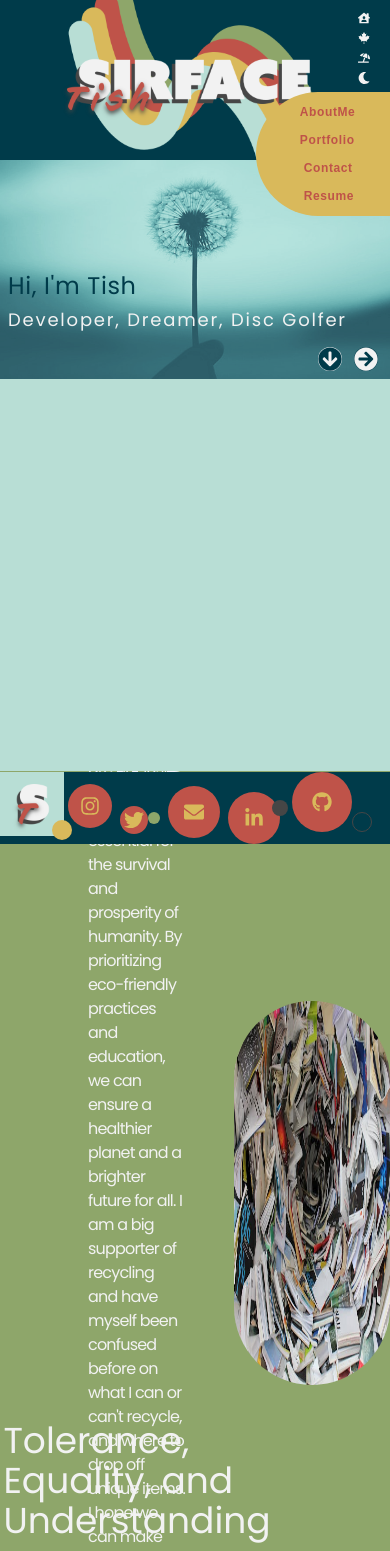
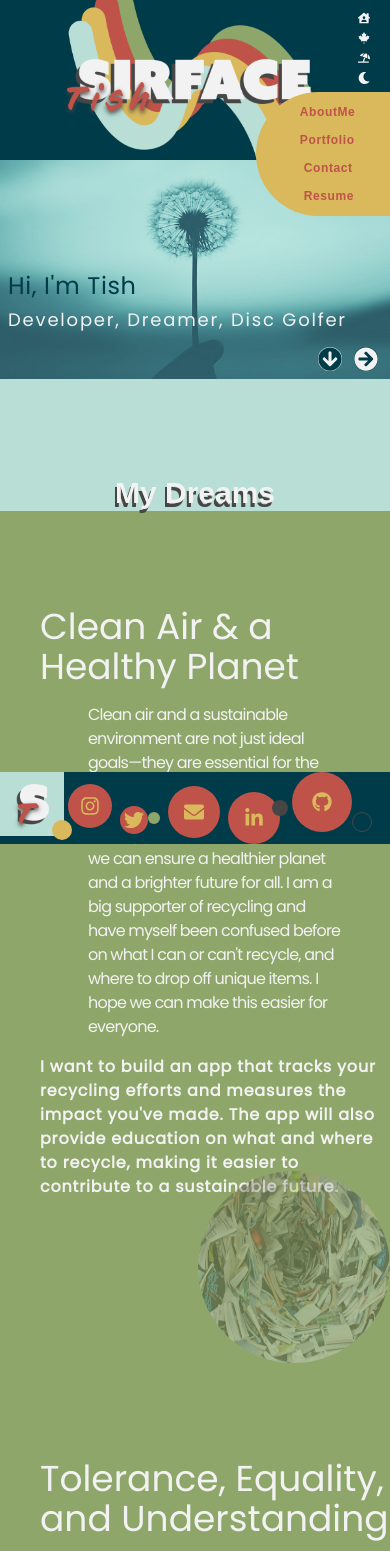
Before and after one commit to ThisTish/Portfolio_of_Tish, a React (Vite) app: page /landing in a window 390 px wide. Shown: the top 1551 px of the page. Built offline with nearby package versions, Linux system fonts and the light colour scheme; a web font is replaced by a local one.

Commit message:
myDreams responsive

```diff
--- a/src/components/Landing/MyDreams.jsx
+++ b/src/components/Landing/MyDreams.jsx
@@ -18,15 +18,15 @@ const MyDreams = () => {
 
 	return (
 		<>
-			<div className="container min-w-full bg-green -pt-40" >
+			<div className="md:container py-24 min-w-full bg-green space-y-24 mb-40 md:py-0 md:-pt-40" >
 				{dreams.map((dream) => {
 					const imagePath = images[dream.image]
 					return (
-						<section className='h-screen flex snap-center scroll-py-10' key={dream.id}>
+						<section className='md:h-screen md:flex md:snap-center md:scroll-py-10' key={dream.id}>
 
 							{/* dream words */}
-							<div className='w-3/5'>
-								<div className='flex flex-col items-center justify-center h-screen ml-10 border-5 border-yellow background-highlight text-highlight space-y-4'>
+							<div className='md:w-3/5'>
+								<div className='flex flex-col items-center justify-center md:h-screen ml-10 border-5 border-yellow background-highlight text-highlight space-y-4'>
 									<p className='text-4xl'>{dream.header}</p>
 									<p className='tracking-tighter mx-12 '>{dream.description}</p>
 									<p className='font-semibold tracking-wider'>{dream.plan}</p>
@@ -34,8 +34,8 @@ const MyDreams = () => {
 							</div>
 
 							{/* dream pics */}
-							<div className='w-2/5 flex items-center justify-center'>
-								<img src={imagePath} alt="" className="w-96 h-96 rounded-full" />
+							<div className='md:w-2/5 flex items-center justify-end -mt-7 md:mt-0 md:justify-center'>
+								<img src={imagePath} alt="" className="opacity-35 w-48 h-48 md:opacity-100 md:w-96 md:h-96 rounded-full" />
 							</div>
 						</section>
 					)
--- a/src/pages/Landing.jsx
+++ b/src/pages/Landing.jsx
@@ -8,24 +8,24 @@ const Landing = () => {
 
 	return (
 		<>
-			<main className="space-y-96">
+			<main className="space-y-24 md:space-y-96">
 
 				<div>
 					<Hero />
 				</div>
 
 				<div>
-			<h1 className='text-highlight text-3xl font-bold [text-shadow:_-2px_4px_0_var(--shadow)] text-center -mb-7 md:text-5xl lg:text-7xl'>My Dreams</h1>
+			<h1 className='text-highlight text-3xl font-bold [text-shadow:_-2px_4px_0_var(--shadow)] text-center md:-mb-7 md:text-5xl lg:text-7xl'>My Dreams</h1>
 
 					<MyDreams />
 				</div>
 
 
 
-				<div className="pb-96 flex flex-col items-center justify-center bg-yellow space-y-10">
+				{/* <div className="pb-96 flex flex-col items-center justify-center bg-yellow space-y-10">
 			<h1 className='text-highlight text-3xl font-bold [text-shadow:_-2px_4px_0_var(--shadow)] md:text-5xl lg:text-7xl'>Your Dreams</h1>
 					<p className="text-2xl text-secondary">coming true soon...</p>
-				</div>
+				</div> */}
 
 
 			</main>
```
